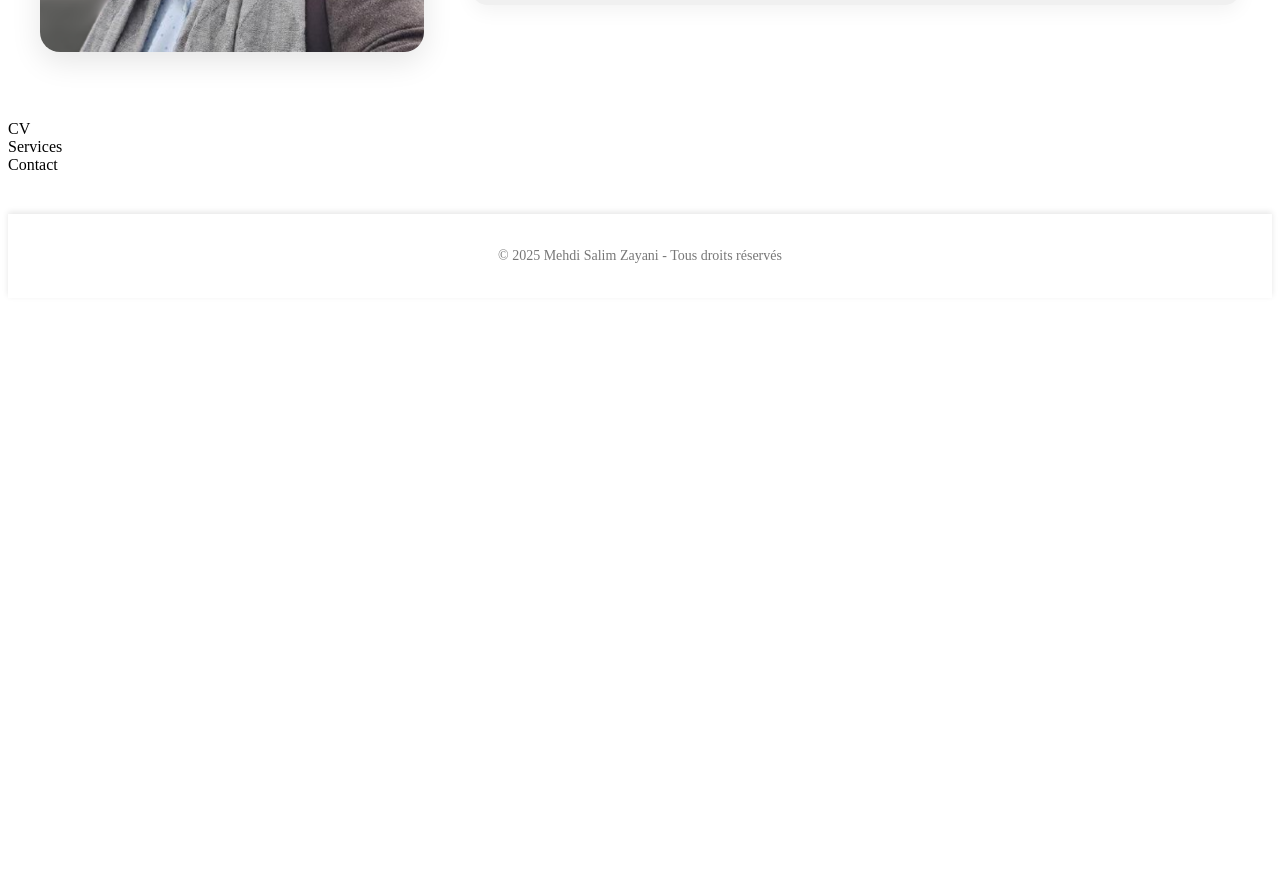
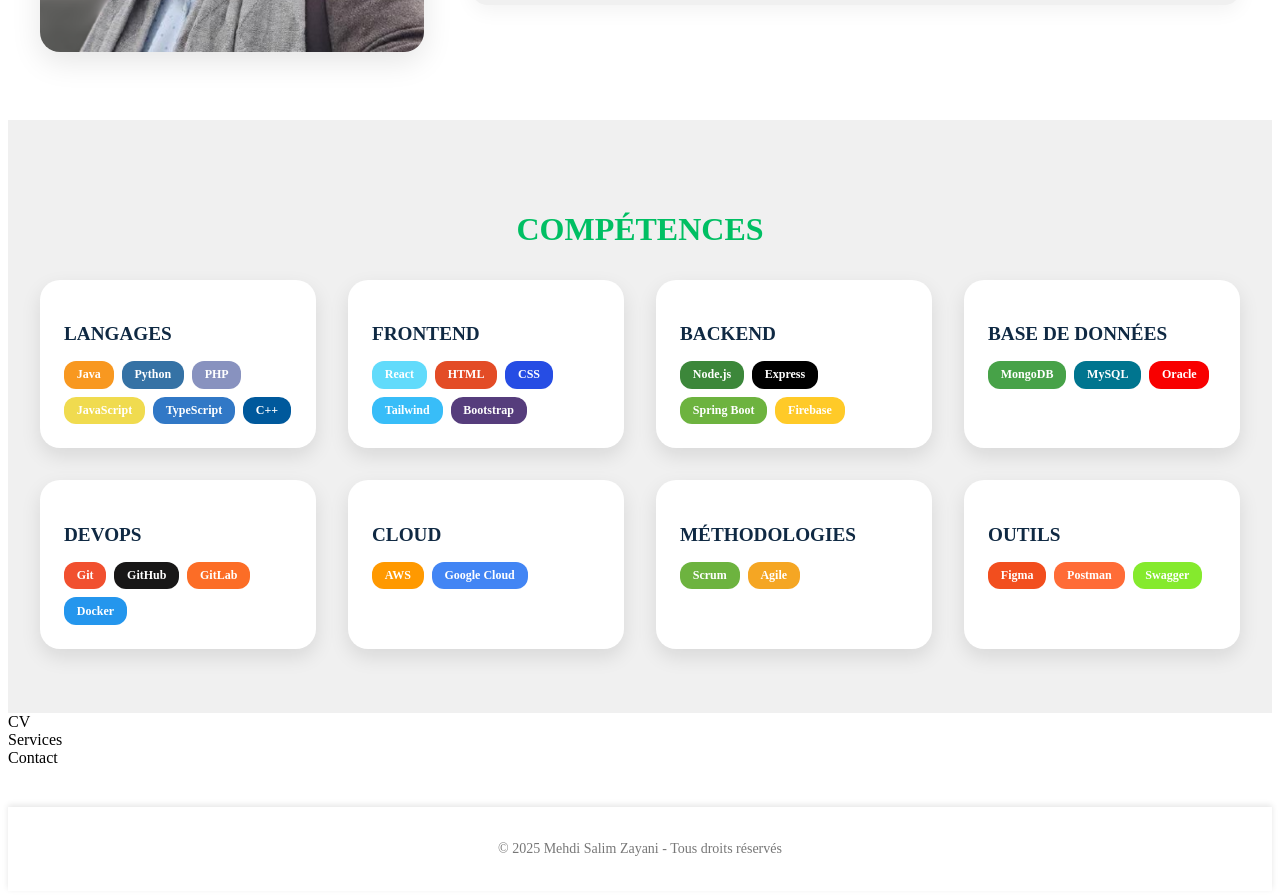
Before and after one commit to medix91/msz-pro, a React (Vite) app: page / in a window 1280 px wide. Shown: the part 1380-2275 px from the top of the page. Before the commit the page ends 1686 px from the top, so only its background shows below. Built offline with nearby package versions, Linux system fonts and the light colour scheme; the HTML template or start-up script is replaced by a standard one.

Commit message:
ajout de la section compétences avec design des cartes

```diff
--- a/src/App.jsx
+++ b/src/App.jsx
@@ -3,6 +3,7 @@ import Navbar from "./components/Navbar/Navbar";
 import Footer from "./components/Footer/Footer";
 import Home from "./views/Home/Home";
 import About from "./views/About/About";
+import Skills from "./components/Skills/Skills";
 
 
 function App() {
@@ -13,6 +14,7 @@ function App() {
         {/* Ajoute ici les sections de ton site */}
         <Home />
         <About />
+        <Skills />
         <section id="cv">CV</section>
         <section id="services">Services</section>
         <section id="contact">Contact</section>
--- /dev/null
+++ b/src/components/Skills/Skills.css
@@ -0,0 +1,55 @@
+@import '../../styles/variables.css';
+
+.skills {
+  background-color: var(--color-light);
+  padding: 4rem 2rem;
+  text-align: center;
+}
+
+.skills-title {
+  font-size: 2rem;
+  margin-bottom: 2rem;
+  text-transform: uppercase;
+  color: var(--color-primary);
+}
+
+.skills-grid {
+  display: grid;
+  grid-template-columns: repeat(auto-fit, minmax(260px, 1fr));
+  gap: 2rem;
+  justify-content: center;
+}
+
+.skill-card {
+  background-color: white;
+  border-radius: 20px;
+  box-shadow: 0 8px 20px rgba(0, 0, 0, 0.1);
+  padding: 1.5rem;
+  text-align: left;
+  transition: transform 0.3s ease;
+}
+
+.skill-card:hover {
+  transform: translateY(-5px);
+}
+
+.skill-card h3 {
+  font-size: 1.2rem;
+  margin-bottom: 1rem;
+  color: var(--color-text);
+  text-transform: uppercase;
+}
+
+.badge-container {
+  display: flex;
+  flex-wrap: wrap;
+  gap: 0.5rem;
+}
+
+.badge {
+  padding: 0.4rem 0.8rem;
+  font-size: 0.75rem;
+  font-weight: 600;
+  border-radius: 12px;
+  color: white;
+}
--- /dev/null
+++ b/src/components/Skills/Skills.jsx
@@ -0,0 +1,102 @@
+import React from "react";
+import "./Skills.css";
+
+const skillsData = [
+  {
+    title: "Langages",
+    badges: [
+      { name: "Java", color: "#f89820" },
+      { name: "Python", color: "#3572A5" },
+      { name: "PHP", color: "#8892BF" },
+      { name: "JavaScript", color: "#F0DB4F" },
+      { name: "TypeScript", color: "#3178C6" },
+      { name: "C++", color: "#00599C" },
+    ],
+  },
+  {
+    title: "Frontend",
+    badges: [
+      { name: "React", color: "#61DBFB" },
+      { name: "HTML", color: "#E34C26" },
+      { name: "CSS", color: "#264de4" },
+      { name: "Tailwind", color: "#38BDF8" },
+      { name: "Bootstrap", color: "#563d7c" },
+    ],
+  },
+  {
+    title: "Backend",
+    badges: [
+      { name: "Node.js", color: "#3C873A" },
+      { name: "Express", color: "#000000" },
+      { name: "Spring Boot", color: "#6DB33F" },
+      { name: "Firebase", color: "#FFCA28" },
+    ],
+  },
+  {
+    title: "Base de données",
+    badges: [
+      { name: "MongoDB", color: "#47A248" },
+      { name: "MySQL", color: "#00758F" },
+      { name: "Oracle", color: "#F80000" },
+    ],
+  },
+  {
+    title: "DevOps",
+    badges: [
+      { name: "Git", color: "#F1502F" },
+      { name: "GitHub", color: "#181717" },
+      { name: "GitLab", color: "#FC6D26" },
+      { name: "Docker", color: "#2496ED" },
+    ],
+  },
+  {
+    title: "Cloud",
+    badges: [
+      { name: "AWS", color: "#FF9900" },
+      { name: "Google Cloud", color: "#4285F4" },
+    ],
+  },
+  {
+    title: "Méthodologies",
+    badges: [
+      { name: "Scrum", color: "#6DB33F" },
+      { name: "Agile", color: "#F5A623" },
+    ],
+  },
+  {
+    title: "Outils",
+    badges: [
+      { name: "Figma", color: "#F24E1E" },
+      { name: "Postman", color: "#FF6C37" },
+      { name: "Swagger", color: "#85EA2D" },
+    ],
+  },
+];
+
+const Skills = () => {
+  return (
+    <section className="skills" id="skills">
+      <h2 className="skills-title">Compétences</h2>
+      <div className="skills-grid">
+        {skillsData.map((skill, index) => (
+          <div key={index} className="skill-card">
+            <h3>{skill.title}</h3>
+            <div className="badge-container">
+              {skill.badges.map((badge, i) => (
+                <span
+                  key={i}
+                  className="badge"
+                  style={{ backgroundColor: badge.color }}
+                >
+                  {badge.name}
+                </span>
+              ))}
+            </div>
+          </div>
+        ))}
+      </div>
+    </section>
+  );
+};
+
+export default Skills;
```
